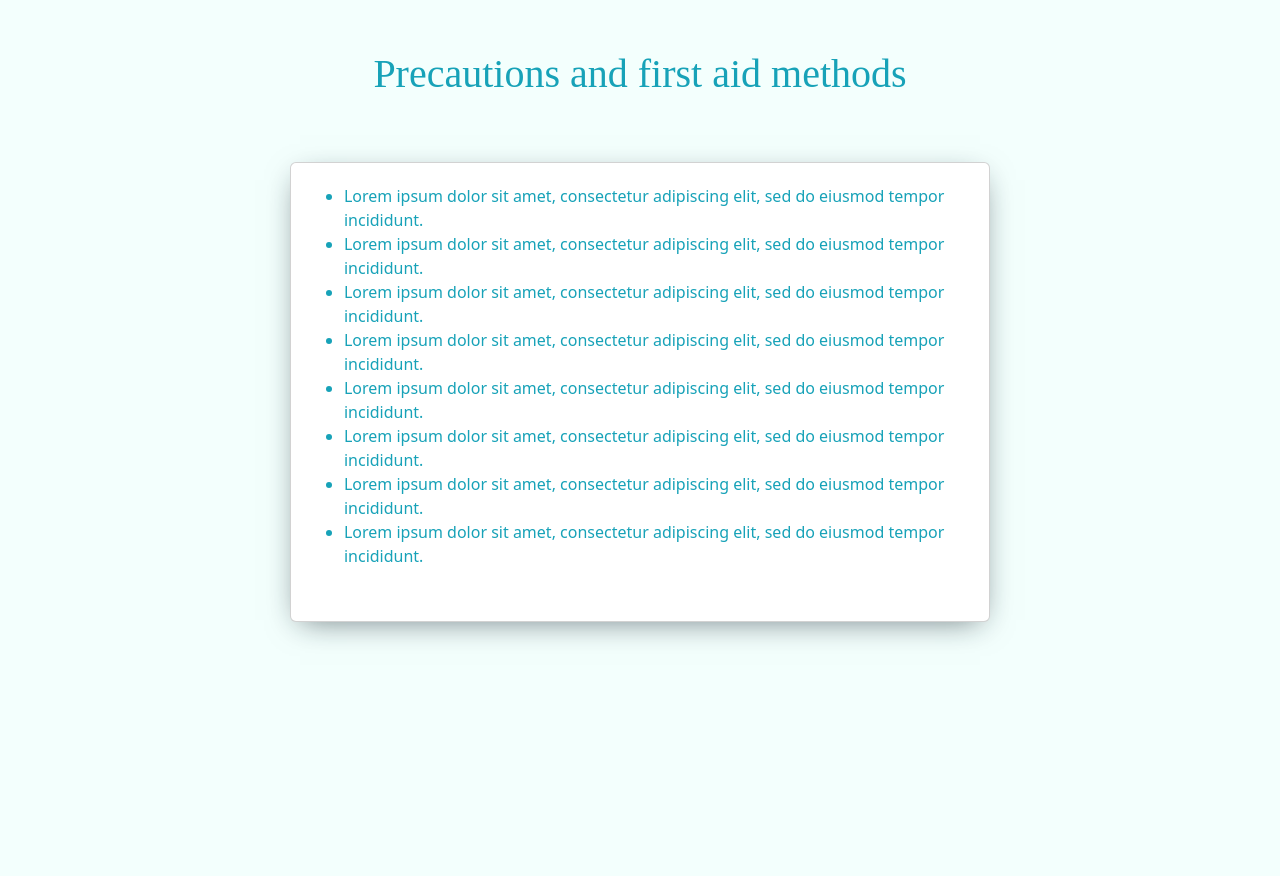
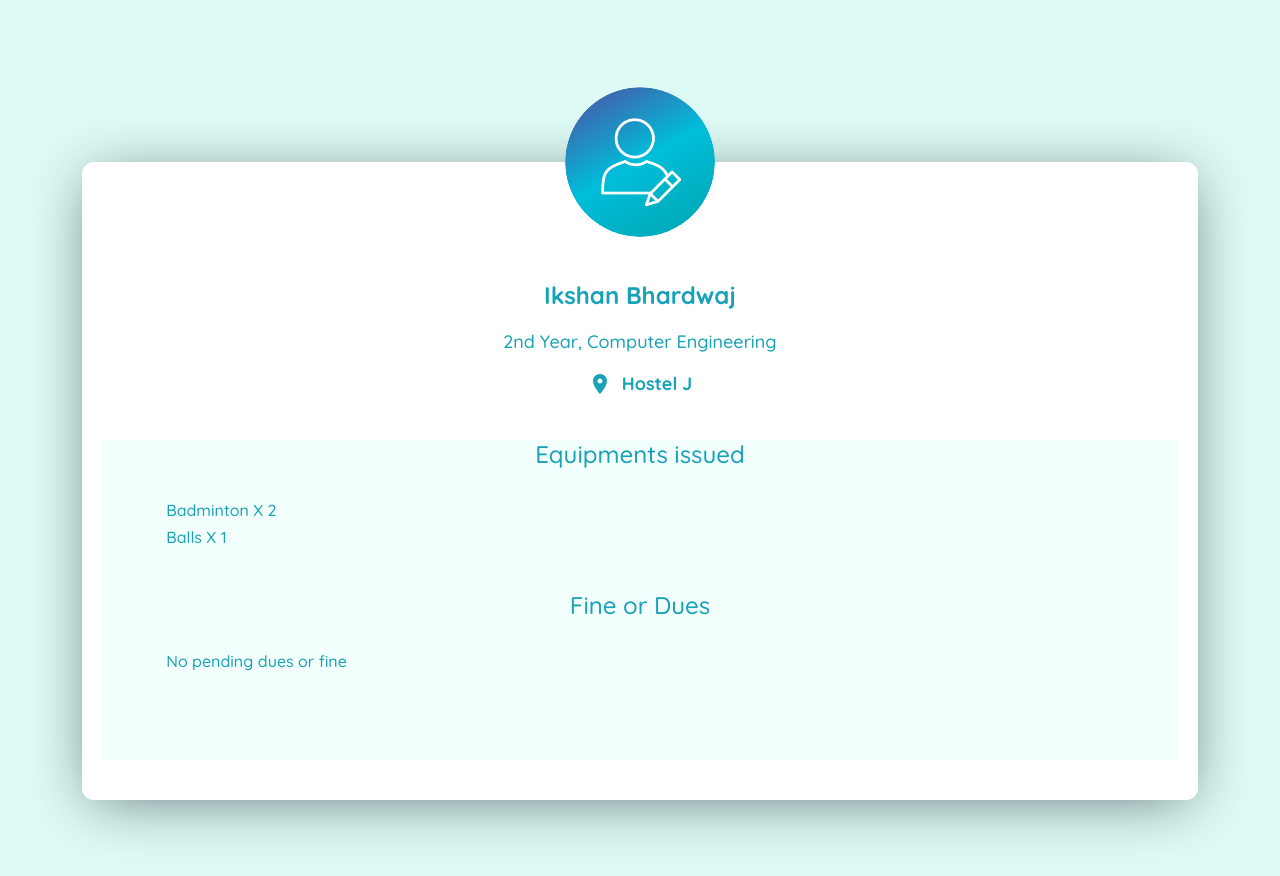
Before and after one commit to Ikshan-Tango/Sports-Management-System, a React (Create React App) app in the folder Client/: page / in a window 1280 px wide. Shown: the top 876 px of the page. Before the commit the page ends 800 px from the top, so only its background shows below. Built offline with nearby package versions, Linux system fonts and the light colour scheme; a web font is replaced by a local one.

Commit message:
hmmmmmmm

```diff
--- a/Client/src/App.js
+++ b/Client/src/App.js
@@ -9,7 +9,7 @@ import 'bootstrap/dist/css/bootstrap.min.css';
 function App() {
 return (
 <div style={{background:"#f3fffd"}}>
-   <Emergency />
+   <Profile />
 </div>
 );
 }
--- a/Client/src/assets/css/Auth.css
+++ b/Client/src/assets/css/Auth.css
@@ -15,5 +15,5 @@ input{
 }
 
 form{
-    margin-top: 5%;
+    margin-top: 2%;
 }
--- a/Client/src/assets/css/Emergency.css
+++ b/Client/src/assets/css/Emergency.css
@@ -8,12 +8,12 @@ h1{
 
 .card{
   width: 100%;
-  min-height: 460px;
+  min-height: 50vh;
   margin: auto;
   box-shadow: 0px 8px 30px -10px rgba(13, 28, 39, 0.6);
   background: #fff;
   border-radius: 12px;
-  max-width: 700px;
+  max-width: 80vw;
   position: relative;
 }
 
--- a/Client/src/assets/css/profile.css
+++ b/Client/src/assets/css/profile.css
@@ -4,9 +4,6 @@ html {
   overflow-x: hidden !important;
 }
 
-* {
-  box-sizing: border-box;
-}
 
 .body {
   font-family: "Quicksand", sans-serif;
@@ -51,13 +48,11 @@ a, a:hover {
 
 .profile-card {
   width: 100%;
-  min-height: 400vh;
-  margin: 20%;
+  margin: 5%;
   box-shadow: 0px 8px 60px -10px rgba(13, 28, 39, 0.6);
   background: #fff;
   border-radius: 12px;
-  max-width: 40vw;
-
+  min-height: auto;
   position: relative;
 }
 .profile-card.active .profile-card__cnt {
--- a/Client/src/assets/pages/CreateProfile/signup.js
+++ b/Client/src/assets/pages/CreateProfile/signup.js
@@ -16,7 +16,7 @@ return(
       display: "flex",
       flexDirection: "column",
       color: "#17a2b8",
-      marginTop: 50,
+      marginTop: 40,
     }}
   >
     <center>
--- a/Client/src/assets/pages/Emergency/emergency.js
+++ b/Client/src/assets/pages/Emergency/emergency.js
@@ -6,14 +6,15 @@ function Emergency() {
     <center><h1>Precautions and first aid methods</h1></center>
     <div className="card">
     <ul>
-        <li>Lorem ipsum dolor sit amet, consectetur adipiscing elit, sed do eiusmod tempor incididunt. </li>
-        <li>Lorem ipsum dolor sit amet, consectetur adipiscing elit, sed do eiusmod tempor incididunt. </li>
-        <li>Lorem ipsum dolor sit amet, consectetur adipiscing elit, sed do eiusmod tempor incididunt. </li>
-        <li>Lorem ipsum dolor sit amet, consectetur adipiscing elit, sed do eiusmod tempor incididunt. </li>
-        <li>Lorem ipsum dolor sit amet, consectetur adipiscing elit, sed do eiusmod tempor incididunt. </li>
-        <li>Lorem ipsum dolor sit amet, consectetur adipiscing elit, sed do eiusmod tempor incididunt. </li>
-        <li>Lorem ipsum dolor sit amet, consectetur adipiscing elit, sed do eiusmod tempor incididunt. </li>
-        <li>Lorem ipsum dolor sit amet, consectetur adipiscing elit, sed do eiusmod tempor incididunt. </li>
+        <li>Lorem ipsum dolor sit amet, consectetur adipiscing elit, sed do eiusmod tempor incididunt sed do eiusmod tempor incididunt sed do eiusmod tempor.</li>
+        <li>Lorem ipsum dolor sit amet, consectetur adipiscing elit, sed do eiusmod tempor incididunt sed do eiusmod tempor incididunt sed do eiusmod tempor.</li>
+        <li>Lorem ipsum dolor sit amet, consectetur adipiscing elit, sed do eiusmod tempor incididunt sed do eiusmod tempor incididunt sed do eiusmod tempor.</li>
+        <li>Lorem ipsum dolor sit amet, consectetur adipiscing elit, sed do eiusmod tempor incididunt sed do eiusmod tempor incididunt sed do eiusmod tempor.</li>
+        <li>Lorem ipsum dolor sit amet, consectetur adipiscing elit, sed do eiusmod tempor incididunt sed do eiusmod tempor incididunt sed do eiusmod tempor.</li>
+        <li>Lorem ipsum dolor sit amet, consectetur adipiscing elit, sed do eiusmod tempor incididunt sed do eiusmod tempor incididunt sed do eiusmod tempor.</li>
+        <li>Lorem ipsum dolor sit amet, consectetur adipiscing elit, sed do eiusmod tempor incididunt sed do eiusmod tempor incididunt sed do eiusmod tempor.</li>
+        <li>Lorem ipsum dolor sit amet, consectetur adipiscing elit, sed do eiusmod tempor incididunt sed do eiusmod tempor incididunt sed do eiusmod tempor.</li>
+        <li>Lorem ipsum dolor sit amet, consectetur adipiscing elit, sed do eiusmod tempor incididunt sed do eiusmod tempor incididunt sed do eiusmod tempor.</li>
     </ul>
     </div>
     </div>
--- a/Client/src/assets/pages/Login/login.js
+++ b/Client/src/assets/pages/Login/login.js
@@ -16,7 +16,7 @@ return(
       display: "flex",
       flexDirection: "column",
       color: "#17a2b8",
-      marginTop: 50,
+      marginTop: 40,
     }}
   >
     <center>
--- a/Client/src/assets/pages/Profile/profile.js
+++ b/Client/src/assets/pages/Profile/profile.js
@@ -24,15 +24,15 @@ function Profile() {
           Hostel J
         </span>
       </div>
-      <div style={{background: "#f3fffd", height: "30vh", marginTop: 10}}>
+      <div style={{background: "#f3fffd", height: "40vh", marginTop: 10}}>
        <center><h4>Equipments issued</h4></center>
-       <ol>
-        <li>Badminton X 2</li>
-        <li>Balls X 1</li>
-       </ol>
+       <ul>
+        <h6>Badminton X 2</h6>
+        <h6>Balls X 1</h6>
+       </ul>
        <center><h4>Fine or Dues</h4></center>
        <ul>
-        <li>No pending dues or fine</li>
+        <h6>No pending dues or fine</h6>
         </ul>
       </div>
      </div>
```
